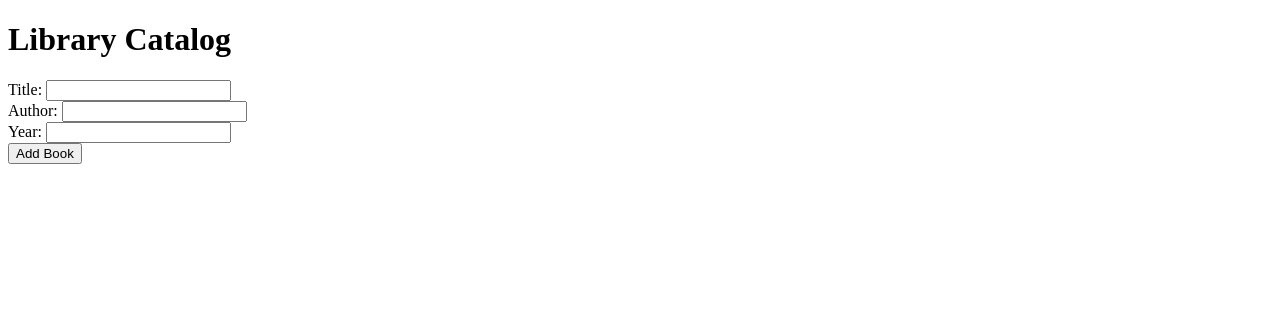
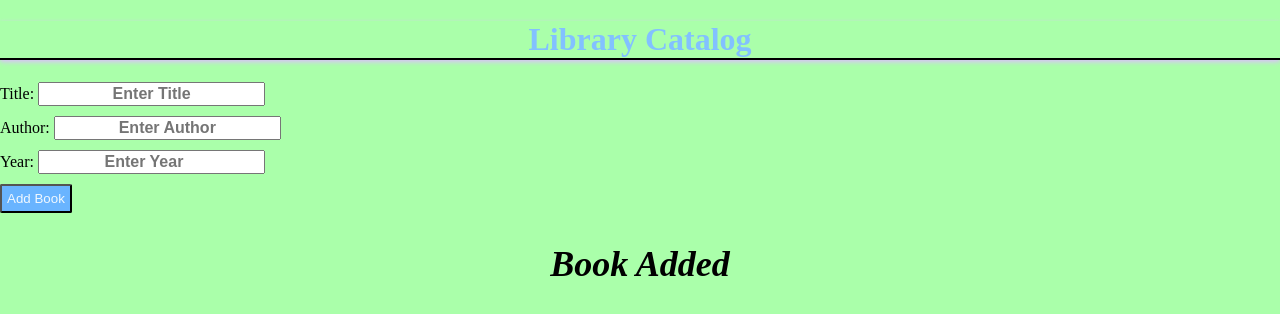
Before and after one commit to CircuitSprout/library, a plain HTML site: page index.html in a window 1280 px wide. Drawn offline with Linux system fonts and the light colour scheme.

Commit message:
Added JS content, edited HTML display, added extra CSS styles

```diff
--- a/index.html
+++ b/index.html
@@ -6,19 +6,23 @@
     <title>Document</title>
     <link rel="stylesheet" href="style.css">
     <body>
-        <h1>Library Catalog</h1>
+        <h1 class="libraryTitle">Library Catalog</h1>
         <form action="add_book.php" method="post">
             <label for="title">Title:</label>
-            <input type="text" id="title" name="title" required>
+            <input type="text" id="title" name="title" required  placeholder="Enter Title" class="inputTitle">
             <br>
             <label for="author">Author:</label>
-            <input type="text" id="author" name="author" required>
+            <input type="text" id="author" name="author" required placeholder="Enter Author" class="inputAuthor">
             <br>
             <label for="year">Year:</label>
-            <input type="number" id="year" name="year" required>
+            <input type="number" id="year" name="year" required placeholder="Enter Year" class="inputYear">
             <br>
-            <input type="submit" value="Add Book">
+            <input type="submit" value="Add Book" class="submitButton">
         </form>
+        <div class="bookList">
+            <h2>Book Added</h2>
+            <ul id="bookDisplay"></ul>
+            </div>
         <script src="script.js"></script>
         </body>
     </html>
--- a/script.js
+++ b/script.js
@@ -0,0 +1,20 @@
+document.addEventListener('DOMContentLoaded', function() {
+    const form = document.getElementById('form');
+    const titleInput = document.getElementById('title');
+    const authorInput = document.getElementById('author');
+    const yearInput = document.getElementById('year');
+    const bookDisplay = document.getElementById('bookDisplay');
+
+    form.addEventListener('submit', (event) => {
+        event.preventDefault();
+
+    const listItem = document.createElement('li');
+    listItem.textContent = 'Title: ${titleInput.value}, Author: ${authorInput.value}, Year: ${yearInput.value}';
+
+    bookDisplay.appendChild(listItem);
+
+        titleInput.value= '';
+        authorInput.value = '';
+        yearInput.value = '';
+    });
+});
--- a/style.css
+++ b/style.css
@@ -0,0 +1,39 @@
+body {
+    margin: 0;
+    padding: 0;
+    clear:both;
+    height: 100%;
+    overflow: hidden;
+    background-color: rgb(170, 255, 170)
+}
+.libraryTitle{
+    text-align: center;
+    font-size: 2rem;
+    font-weight: bold;
+    color: #82c1ff;
+    border-bottom: 2px solid black;
+    box-shadow: rgb(222, 189, 255) 0px 2px 5px;
+}
+.submitButton{
+    color:aliceblue;
+    background-color: #69b4ff;
+    padding: 5px;
+    border-radius: 2px;
+}
+.submitButton:hover{
+    background-color: #0092af;
+}
+.inputTitle, .inputAuthor, .inputYear {
+    font-size: 1.0rem;
+    font-weight: bold;
+    color: #82c1ff;
+    margin-bottom: 10px;
+    text-align: center;
+}
+
+.bookList{
+    font-size: 1.5rem;
+    font-weight: bold;
+    font-style:italic;
+    text-align: center;
+}
```
